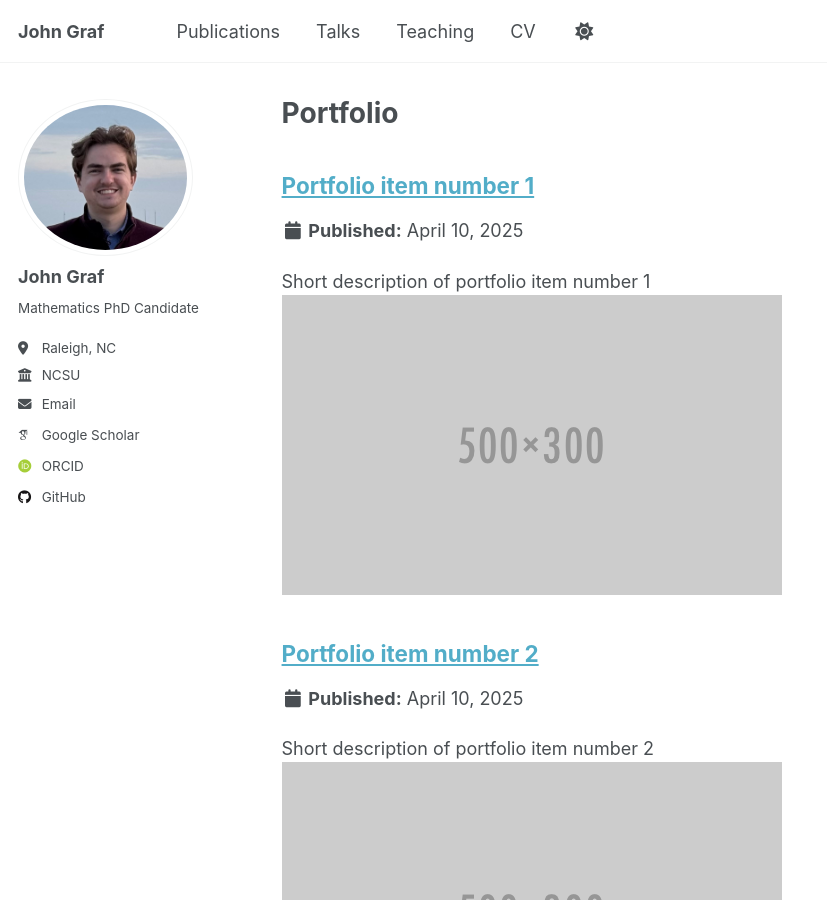
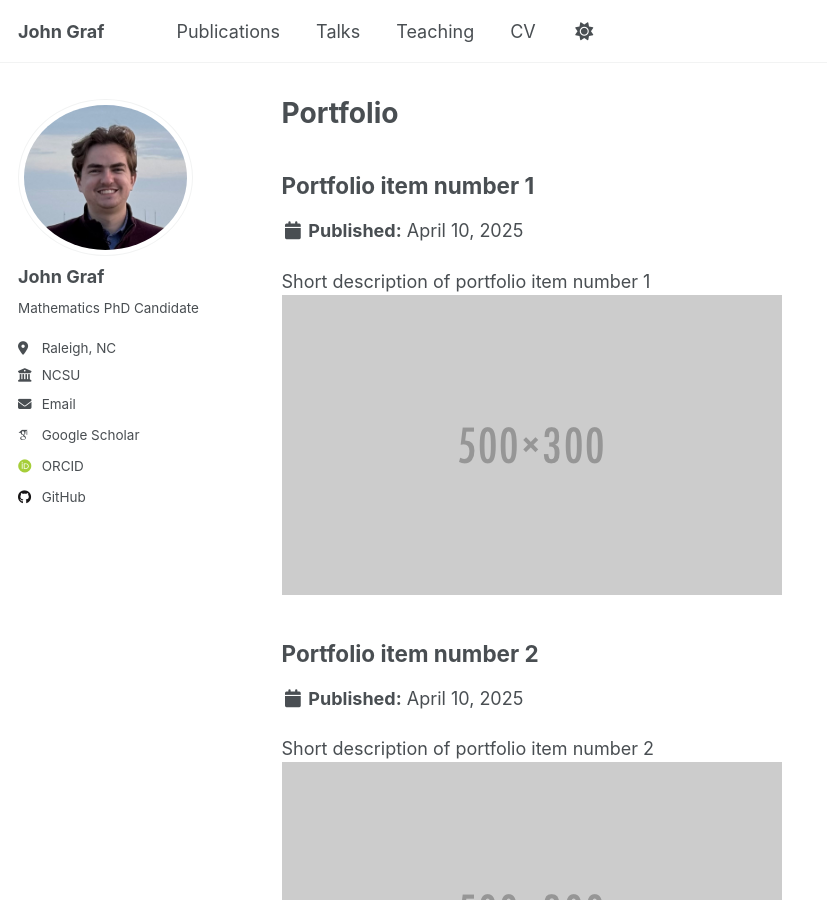
Before and after one commit to j-graf/j-graf.github.io, a Jekyll site: the page built from _pages/portfolio.html, in a window 1280 px wide and 900 px high. Shown: the whole window, without its empty margins (0-827 px from the left). Built offline with Jekyll 4.4.1, drawn with Linux system fonts in a browser that asks for light colours; some web fonts are replaced.

Commit message:
Update archive-single.html

```diff
--- a/_includes/archive-single.html
+++ b/_includes/archive-single.html
@@ -27,7 +27,7 @@
     {% endif %}
 
     <h2 class="archive__item-title" itemprop="headline">
-      <a>{{ title }}</a>
+      {{ title }}
     </h2>
 
     {% if post.read_time %}
```
